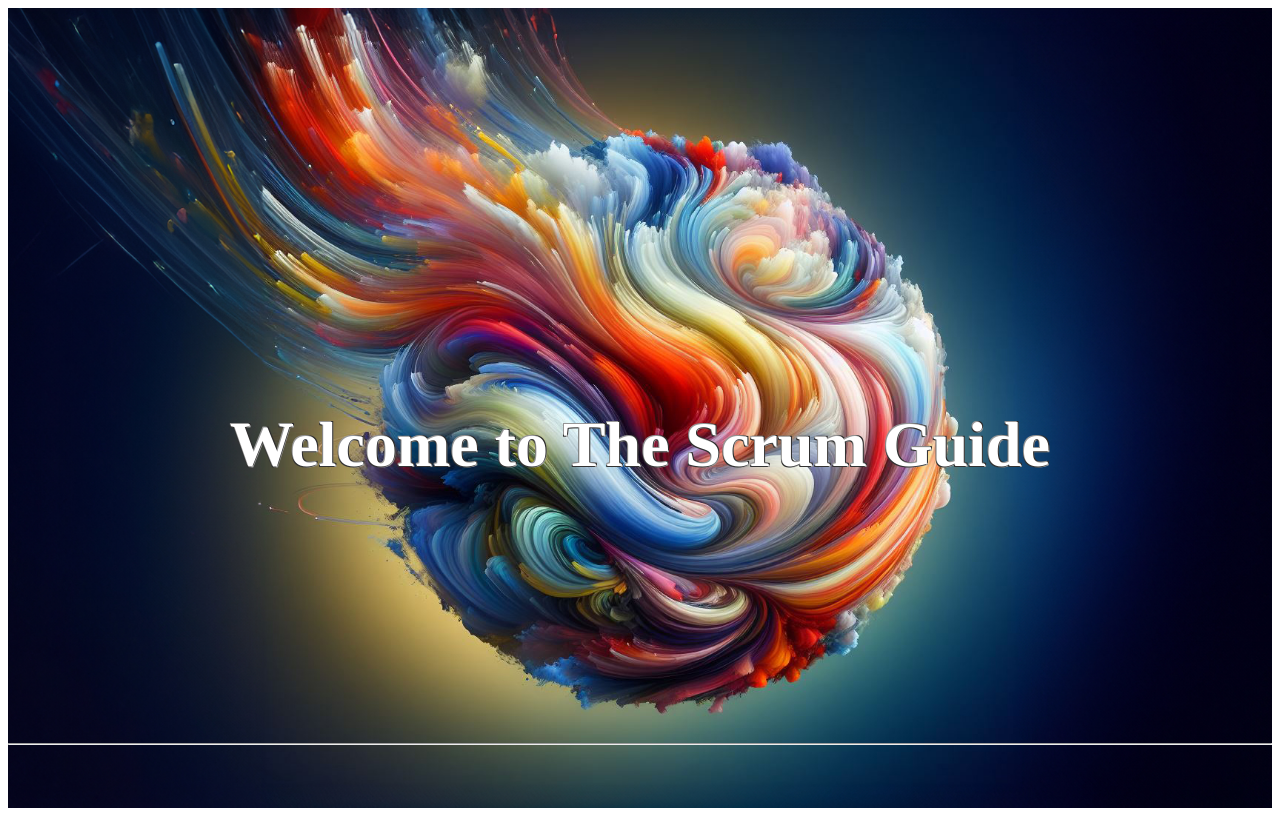
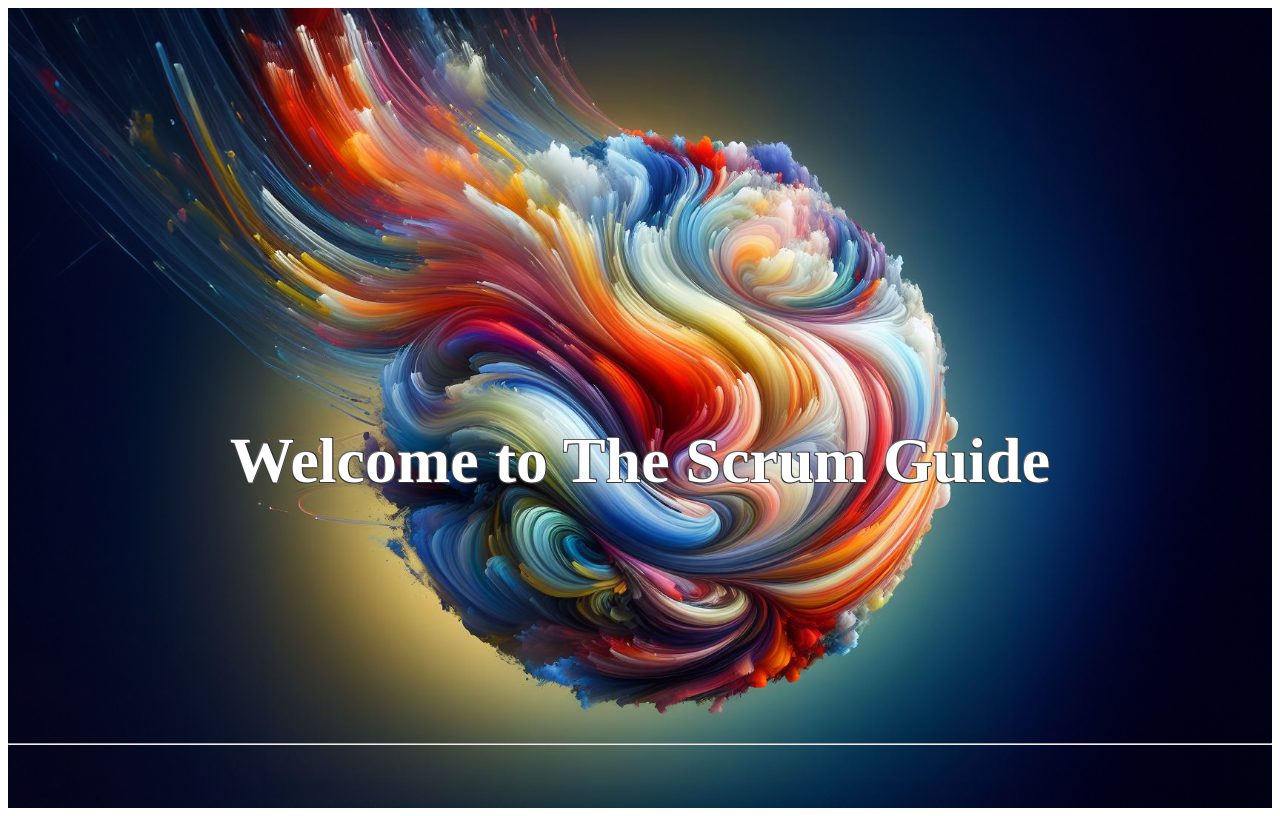
Before and after one commit to Wilma-Norman/Scrum-Project-assignment, a React (Vite) app: page / in a window 1280 px wide. Built offline with nearby package versions, Linux system fonts and the light colour scheme.

Commit message:
adjusting css little more

```diff
--- a/src/Components/Home/HomeHero/HomeHero.module.css
+++ b/src/Components/Home/HomeHero/HomeHero.module.css
@@ -16,14 +16,15 @@
     font-size: 2.2rem;
     justify-content: center;
     margin-top: 200px;
+    padding: 16px;
     text-align: center;
-    text-shadow: -1px -1px 0 #979797, 1px -1px 0 #302f2f, -1px 1px 0 #333333, 1px 1px 0 #979797;
+    text-shadow: -1px -1px 0 #666666, 1px -1px 0 #302f2f, -1px 1px 0 #333333, 1px 1px 0 #5c5c5c;
     width: 100%;
 }
 
 .heroLine {
     background-color: grey;
-    margin-bottom: 15%;
+    margin-bottom: 10%;
     width: 100%;
 }
 
```
